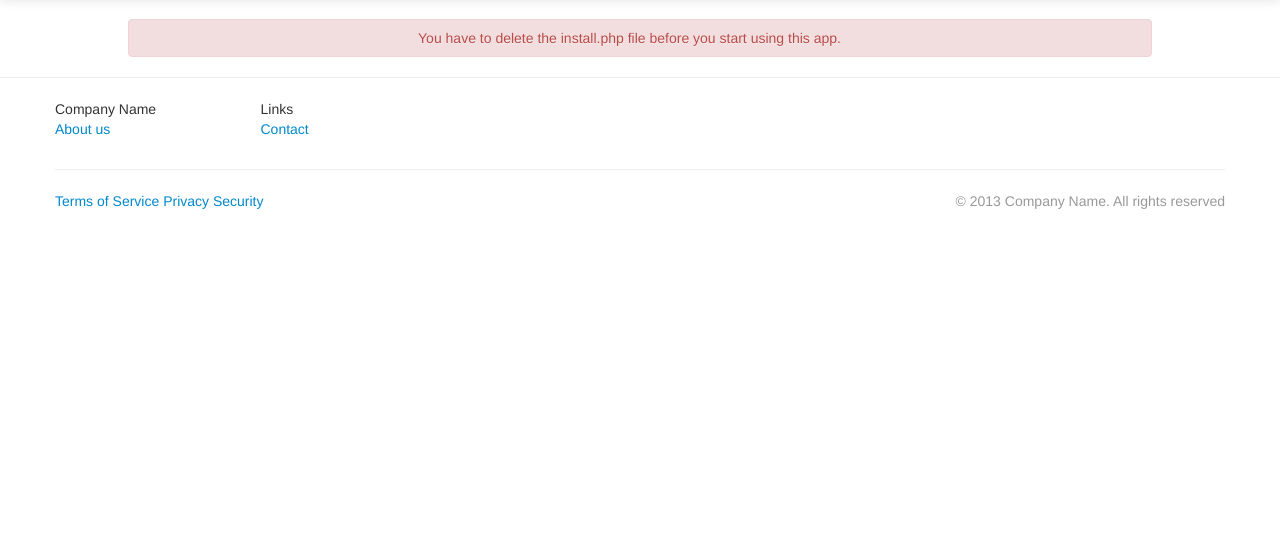
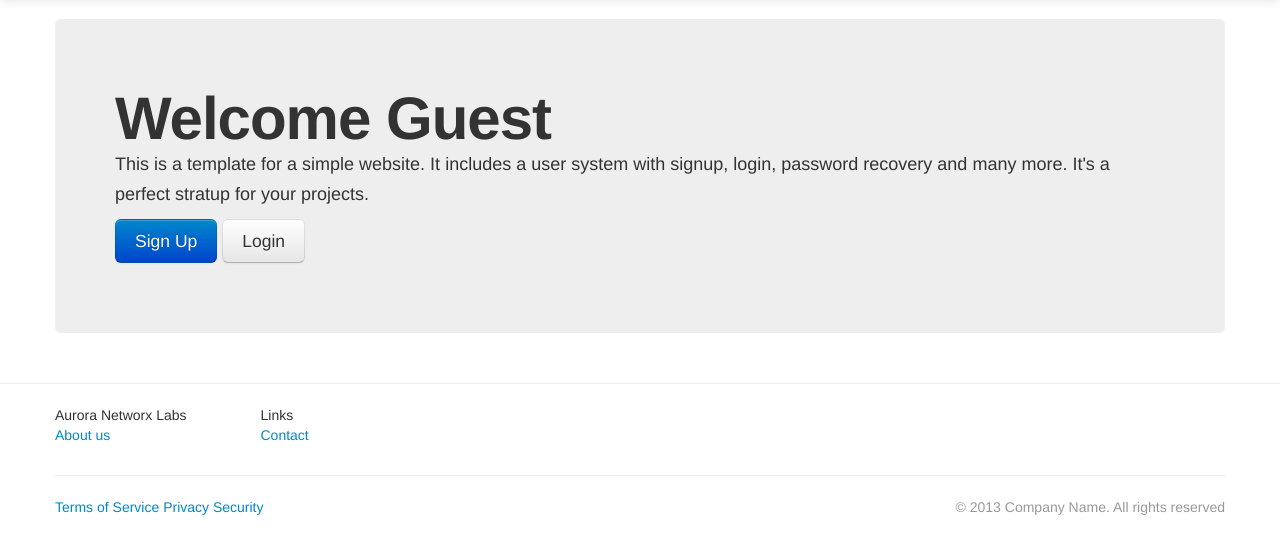
Before and after one commit to cferge-auroranetworx/Aurora-Networx-Cloud-Mgmt, a PHP site: page /index.php in a window 1280 px wide. Shown: the part 41-595 px from the top of the page. Run offline with PHP 8.4, Linux system fonts and the light colour scheme; tables that the repository leaves empty or names only in its code hold one stand-in row (values such as "Sample post"); data that the repository does not hold is empty; some libraries are stand-ins or nearby versions.

Commit message:
First Push
dsf

```diff
--- a/footer.php
+++ b/footer.php
@@ -73,7 +73,7 @@ echo "
 				<div class="span12">
 					<div class="span2" style="width: 15%;">
 						<ul class="unstyled">
-							<li>Company Name<li>
+							<li>Aurora Networx Labs<li>
 							<li><a href="#">About us</a></li>
 						</ul>
 					</div>
```
Also changed, not shown: 1234install.php (renamed from install.php).
